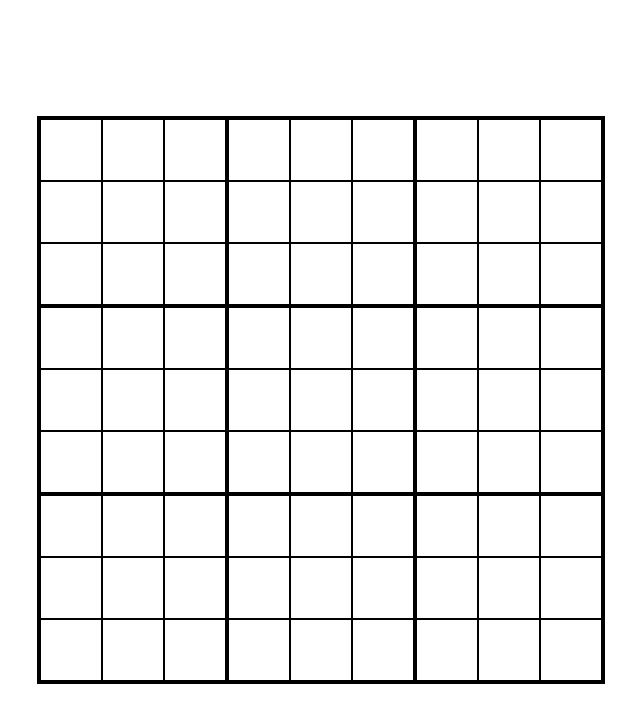
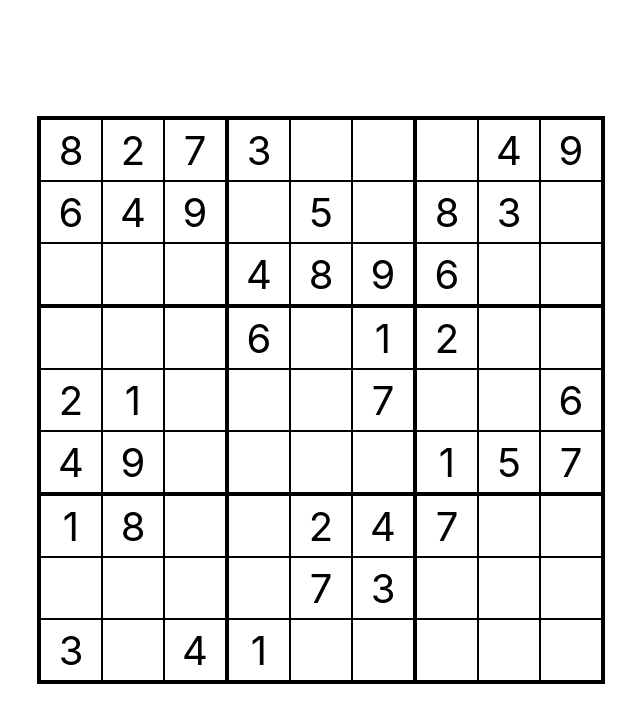
Before and after one commit to Roboleo1010/react-sodoku, a React (Create React App) app: page / in a window 1280 px wide. Shown: the top 722 px of the page, without its empty margins (319-959 px from the left). Built offline with nearby package versions, Linux system fonts and the light colour scheme.

Commit message:
Added Sodoku Manager and demo puzze

```diff
--- a/src/components/Cell/Cell.tsx
+++ b/src/components/Cell/Cell.tsx
@@ -1,4 +1,5 @@
 import React, { Component } from "react";
+import SodokuManager from "../SodokuManager";
 
 export enum BorderType {
   None = 0,
@@ -10,6 +11,8 @@ export enum BorderType {
 
 interface CellProps {
   borderType: BorderType;
+  positionX: number,
+  positionY: number
 }
 
 interface CellState {
@@ -23,7 +26,7 @@ class Cell extends Component<CellProps, CellState> {
     super(props);
     this.state = {
       isGiven: false,
-      isHighlighted: false,
+      isHighlighted: false
     };
   }
 
@@ -56,5 +59,9 @@ class Cell extends Component<CellProps, CellState> {
 
     return <div className={classNames} onClick={this.handleClick.bind(this)}>{this.state.number}</div>;
   }
+
+  componentDidMount() {
+    SodokuManager.GetInstance().AddCell(this);
+  }
 }
 export default Cell;
--- a/src/components/Grid/Grid.tsx
+++ b/src/components/Grid/Grid.tsx
@@ -1,22 +1,22 @@
-import React, { Component } from "react";
+import React, { Component, PureComponent } from "react";
 import GridRow from "../GridRow/GridRow";
 import { GridRowLoacation } from "../GridRow/GridRow";
 
-class Grid extends Component {
+class Grid extends PureComponent {
   render() {
     return (
       <div className="grid">
-        <GridRow gridRowLoacation={GridRowLoacation.Top} />
-        <GridRow gridRowLoacation={GridRowLoacation.Middle} />
-        <GridRow gridRowLoacation={GridRowLoacation.Bottom} />
+        <GridRow rowIndex={0} gridRowLoacation={GridRowLoacation.Top} />
+        <GridRow rowIndex={1} gridRowLoacation={GridRowLoacation.Middle} />
+        <GridRow rowIndex={2} gridRowLoacation={GridRowLoacation.Bottom} />
 
-        <GridRow gridRowLoacation={GridRowLoacation.Top} />
-        <GridRow gridRowLoacation={GridRowLoacation.Middle} />
-        <GridRow gridRowLoacation={GridRowLoacation.Bottom} />
+        <GridRow rowIndex={3} gridRowLoacation={GridRowLoacation.Top} />
+        <GridRow rowIndex={4} gridRowLoacation={GridRowLoacation.Middle} />
+        <GridRow rowIndex={5} gridRowLoacation={GridRowLoacation.Bottom} />
 
-        <GridRow gridRowLoacation={GridRowLoacation.Top} />
-        <GridRow gridRowLoacation={GridRowLoacation.Middle} />
-        <GridRow gridRowLoacation={GridRowLoacation.Bottom} />
+        <GridRow rowIndex={6} gridRowLoacation={GridRowLoacation.Top} />
+        <GridRow rowIndex={7} gridRowLoacation={GridRowLoacation.Middle} />
+        <GridRow rowIndex={8} gridRowLoacation={GridRowLoacation.Bottom} />
       </div>
     );
   }
--- a/src/components/GridRow/GridRow.tsx
+++ b/src/components/GridRow/GridRow.tsx
@@ -10,6 +10,7 @@ export enum GridRowLoacation {
 
 interface GridRowProps {
   gridRowLoacation: GridRowLoacation;
+  rowIndex: number;
 }
 
 class GridRow extends Component<GridRowProps> {
@@ -18,43 +19,43 @@ class GridRow extends Component<GridRowProps> {
       case GridRowLoacation.Top:
         return (
           <div className="grid-row">
-            <Cell borderType={BorderType.Top | BorderType.Left} />
-            <Cell borderType={BorderType.Top} />
-            <Cell borderType={BorderType.Top | BorderType.Right} />
-            <Cell borderType={BorderType.Top | BorderType.Left} />
-            <Cell borderType={BorderType.Top} />
-            <Cell borderType={BorderType.Top | BorderType.Right} />
-            <Cell borderType={BorderType.Top | BorderType.Left} />
-            <Cell borderType={BorderType.Top} />
-            <Cell borderType={BorderType.Top | BorderType.Right} />
+            <Cell positionX={0} positionY={this.props.rowIndex} borderType={BorderType.Top | BorderType.Left} />
+            <Cell positionX={1} positionY={this.props.rowIndex} borderType={BorderType.Top} />
+            <Cell positionX={2} positionY={this.props.rowIndex} borderType={BorderType.Top | BorderType.Right} />
+            <Cell positionX={3} positionY={this.props.rowIndex} borderType={BorderType.Top | BorderType.Left} />
+            <Cell positionX={4} positionY={this.props.rowIndex} borderType={BorderType.Top} />
+            <Cell positionX={5} positionY={this.props.rowIndex} borderType={BorderType.Top | BorderType.Right} />
+            <Cell positionX={6} positionY={this.props.rowIndex} borderType={BorderType.Top | BorderType.Left} />
+            <Cell positionX={7} positionY={this.props.rowIndex} borderType={BorderType.Top} />
+            <Cell positionX={8} positionY={this.props.rowIndex} borderType={BorderType.Top | BorderType.Right} />
           </div>
         );
       case GridRowLoacation.Middle:
         return (
           <div className="grid-row">
-            <Cell borderType={BorderType.Left} />
-            <Cell borderType={BorderType.None} />
-            <Cell borderType={BorderType.Right} />
-            <Cell borderType={BorderType.Left} />
-            <Cell borderType={BorderType.None} />
-            <Cell borderType={BorderType.Right} />
-            <Cell borderType={BorderType.Left} />
-            <Cell borderType={BorderType.None} />
-            <Cell borderType={BorderType.Right} />
+            <Cell positionX={0} positionY={this.props.rowIndex} borderType={BorderType.Left} />
+            <Cell positionX={1} positionY={this.props.rowIndex} borderType={BorderType.None} />
+            <Cell positionX={2} positionY={this.props.rowIndex} borderType={BorderType.Right} />
+            <Cell positionX={3} positionY={this.props.rowIndex} borderType={BorderType.Left} />
+            <Cell positionX={4} positionY={this.props.rowIndex} borderType={BorderType.None} />
+            <Cell positionX={5} positionY={this.props.rowIndex} borderType={BorderType.Right} />
+            <Cell positionX={6} positionY={this.props.rowIndex} borderType={BorderType.Left} />
+            <Cell positionX={7} positionY={this.props.rowIndex} borderType={BorderType.None} />
+            <Cell positionX={8} positionY={this.props.rowIndex} borderType={BorderType.Right} />
           </div>
         );
       case GridRowLoacation.Bottom:
         return (
           <div className="grid-row">
-            <Cell borderType={BorderType.Bottom | BorderType.Left} />
-            <Cell borderType={BorderType.Bottom} />
-            <Cell borderType={BorderType.Bottom | BorderType.Right} />
-            <Cell borderType={BorderType.Bottom | BorderType.Left} />
-            <Cell borderType={BorderType.Bottom} />
-            <Cell borderType={BorderType.Bottom | BorderType.Right} />
-            <Cell borderType={BorderType.Bottom | BorderType.Left} />
-            <Cell borderType={BorderType.Bottom} />
-            <Cell borderType={BorderType.Bottom | BorderType.Right} />
+            <Cell positionX={0} positionY={this.props.rowIndex} borderType={BorderType.Bottom | BorderType.Left} />
+            <Cell positionX={1} positionY={this.props.rowIndex} borderType={BorderType.Bottom} />
+            <Cell positionX={2} positionY={this.props.rowIndex} borderType={BorderType.Bottom | BorderType.Right} />
+            <Cell positionX={3} positionY={this.props.rowIndex} borderType={BorderType.Bottom | BorderType.Left} />
+            <Cell positionX={4} positionY={this.props.rowIndex} borderType={BorderType.Bottom} />
+            <Cell positionX={5} positionY={this.props.rowIndex} borderType={BorderType.Bottom | BorderType.Right} />
+            <Cell positionX={6} positionY={this.props.rowIndex} borderType={BorderType.Bottom | BorderType.Left} />
+            <Cell positionX={7} positionY={this.props.rowIndex} borderType={BorderType.Bottom} />
+            <Cell positionX={8} positionY={this.props.rowIndex} borderType={BorderType.Bottom | BorderType.Right} />
           </div>
         );
     }
--- a/src/components/Sodoku/Sodoku.tsx
+++ b/src/components/Sodoku/Sodoku.tsx
@@ -1,4 +1,4 @@
-import React from "react";
+import React, { Component } from "react";
 import Grid from "../Grid/Grid";
 
 import "./Sodoku.scss";
@@ -6,13 +6,14 @@ import "../Grid/Grid.scss";
 import "../GridRow/GridRow.scss";
 import "../Cell/Cell.scss";
 
-
-function Sodoku() {
-  return (
-    <div className="sodoku">
-      <Grid />
-    </div>
-  );
+class Sodoku extends Component {
+  render() {
+    return (
+      <div className="sodoku">
+        <Grid />
+      </div>
+    );
+  }
 }
 
 export default Sodoku;
--- /dev/null
+++ b/src/components/SodokuManager.tsx
@@ -0,0 +1,53 @@
+import Cell from "./Cell/Cell";
+
+class SodokuManager {
+
+    private static instance: SodokuManager;
+
+    private puzzle: number[] = [
+        8, 2, 7, 3, 0, 0, 0, 4, 9,
+        6, 4, 9, 0, 5, 0, 8, 3, 0,
+        0, 0, 0, 4, 8, 9, 6, 0, 0,
+        0, 0, 0, 6, 0, 1, 2, 0, 0,
+        2, 1, 0, 0, 0, 7, 0, 0, 6,
+        4, 9, 0, 0, 0, 0, 1, 5, 7,
+        1, 8, 0, 0, 2, 4, 7, 0, 0,
+        0, 0, 0, 0, 7, 3, 0, 0, 0,
+        3, 0, 4, 1, 0, 0, 0, 0, 0
+    ];
+
+    private cells: Cell[] = new Array(81);
+    private addedCells: number = 0;
+
+    private constructor() { }
+
+    public static GetInstance(): SodokuManager {
+        if (!SodokuManager.instance)
+            SodokuManager.instance = new SodokuManager();
+
+        return SodokuManager.instance;
+    }
+
+
+    public AddCell(cell: Cell) {
+        this.cells[cell.props.positionX + (cell.props.positionY * 9)] = cell;
+        this.addedCells++;
+
+        if (this.addedCells === 9 * 9)
+            this.SetCells();
+    }
+
+    public SetCells() {
+        for (let x: number = 0; x < 9; x++)
+            for (let y: number = 0; y < 9; y++) {
+                let index: number = x + (y * 9);
+                if (this.puzzle[index] > 0)
+                    this.cells[index].setState({ isGiven: true, number: this.puzzle[index] });
+            }
+    }
+
+    private CheckForErrors(): boolean {
+        return false;
+    }
+}
+export default SodokuManager;
```
